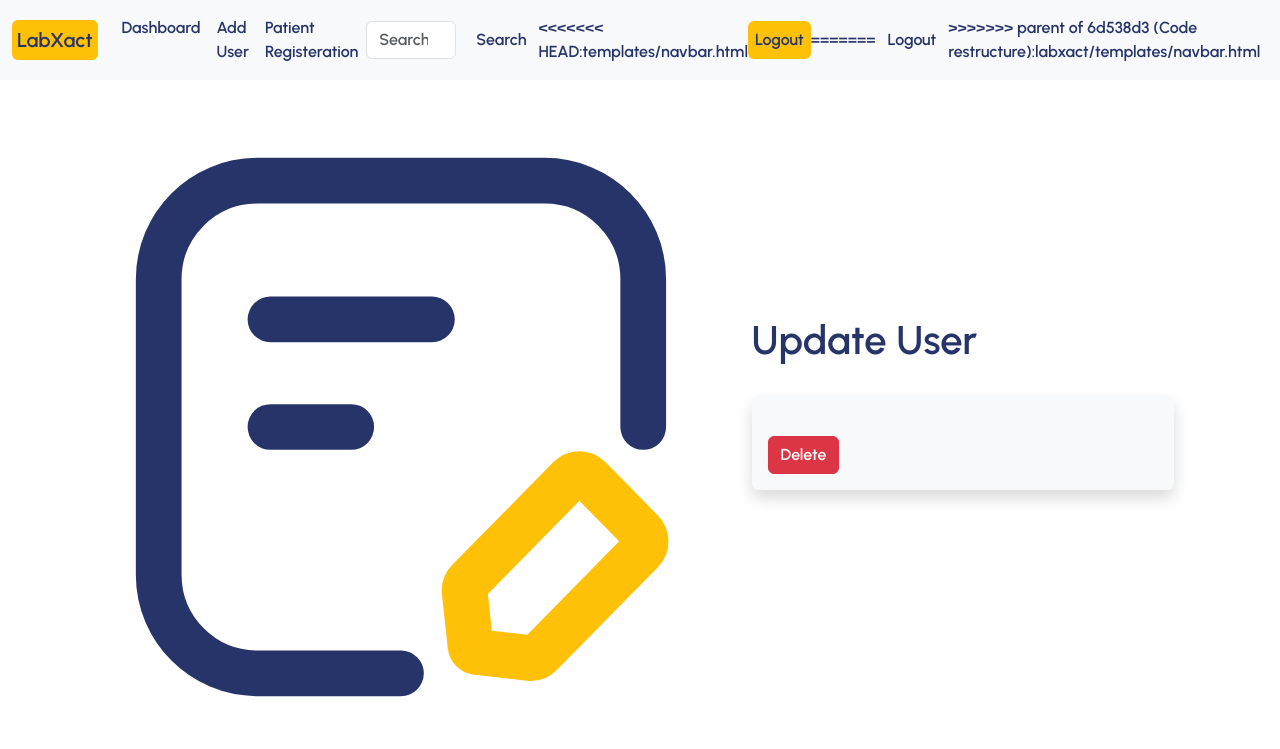
After one commit to collins-orian/LabXact, a Flask app: template templates/modify_patient.html in a window 1280 px wide. The commit adds this page. Shown: the top 749 px of the page. Run offline with Flask 3, Linux system fonts and the light colour scheme; the template is opened without the code that fills it, so the values that code supplies are empty; parts of the project's set-up code (start-up, migrations or seed data) failed here and were passed over.

Commit message:
Revert "Code restructure"
This reverts commit 6d538d33881129528bca5c479cc14b6769f5610f.

```diff
--- a/app.py
+++ b/app.py
@@ -7,7 +7,12 @@
 from datetime import datetime, date
 from werkzeug.security import generate_password_hash, check_password_hash
 from flask_login import UserMixin, login_user, LoginManager, login_required, logout_user, current_user
-from forms import LoginForm, UserForm, UpdateUserForm, PatientRegForm
+from forms import LoginForm, UserForm, UserUpdateForm, PatientRegForm, PatientUpdateForm
+
+
+# ----------------------------------------------------------------
+"""This is the main application entry point and the application
+secret key"""
 
 app = Flask(__name__)
 
@@ -261,37 +266,14 @@
     return render_template('500.html'), 500
 
 
-# Define the Patient model
-class Patients(db.Model):
-    __tablename__ = 'patients'
-
-    id = Column(Integer, primary_key=True, autoincrement=True)
-    patient_id = Column(String(100), unique=True, nullable=False)
-    first_name = Column(String(50), nullable=False)
-    middle_name = Column(String(50))
-    last_name = Column(String(50), nullable=False)
-    date_of_birth = Column(Date, nullable=False)
-    age = Column(Integer, nullable=False)
-    gender = Column(Enum('Male', 'Female', 'other'), nullable=False)
-    mobile = Column(String(20), nullable=False)
-    email = Column(String(60))
-    address = Column(String(150), nullable=False)
-    date_registered = Column(
-        DateTime, default=datetime.now(), nullable=False)
-
-    # laboratory_id = Column(Integer, ForeignKey('laboratory.id'))
-
-    # laboratory = relationship("Laboratory")
+# ----------------------------------------------------------------
+"""
+The models below create database tables for the application and
+ensures that the database tables are created in the correct order
+"""
 
 
-# # Create the Laboratory model
-# class Laboratory(db.Model):
-#     __tablename__ = 'laboratory'
-
-#     id = Column(Integer, primary_key=True)
-#     name = Column(String(50), nullable=False)
-
-# Create User Model
+# User Model
 class Users(db.Model, UserMixin):
     __tablename__ = 'users'
 
--- /dev/null
+++ b/templates/modify_patient.html
@@ -0,0 +1,53 @@
+{% extends "base.html" %} {% block title%} LabXact {% endblock %} {% block
+content %} {% for message in get_flashed_messages() %}
+
+<div class="alert alert-warning alert-dismissible fade show" role="alert">
+	{{ message }}
+	<button
+		type="button"
+		class="btn-close"
+		data-bs-dismiss="alert"
+		aria-label="Close"
+	></button>
+</div>
+
+{% endfor %}
+<div class="row" style="width: 100%; align-items: center">
+	<div class="col-md-6" style="width: 60%">
+		<img src="../static/images/edit.svg" style="width: 100%; margin: 0 auto" />
+	</div>
+	<div class="col-md-6" style="width: 40%">
+		<h1>Update User</h1>
+		<br />
+		<div class="shadow p-3 mb-5 bg-body-tertiary rounded">
+			<form method="POST" action="/modify_patient/{{patient_to_update.id}}">
+				{{ form.hidden_tag() }} {{ form.firstname.label(class='form-label',
+				style="color: #273469") }} {{ form.firstname(class='form-control mb-3',
+				value=patient_to_update.firstname) }}
+				{{form.middlename.label(class='form-label', style="color: #273469") }}
+				{{form.middlename(class='form-control mb-3', value=patient_to_update.middlename) }}
+				{{form.lastname.label(class='form-label' , style="color: #273469") }}
+				{{form.lastname(class='form-control mb-3' , value=patient_to_update.lastname) }}
+				{{form.dob.label(class='form-label', style="color: #273469") }}
+				{{form.dob(class='form-control mb-3', value=patient_to_update.date_of_birth) }}
+				{{form.age.label(class='form-label', style="color: #273469")}} {{
+				form.age(class='form-control mb-3', value=patient_to_update.age) }}
+				{{form.gender.label(class='form-label', style="color: #273469")}} {{
+				form.gender(class='form-control mb-3 form-select', value=patient_to_update.gender) }}
+				{{form.email.label(class='form-label', style="color: #273469")}} {{
+				form.email(class='form-control mb-3', value=patient_to_update.email) }}
+				{{form.mobile.label(class='form-label', style="color: #273469")}} {{
+				form.mobile(class='form-control mb-3', value=patient_to_update.mobile) }}
+				{{form.address.label(class='form-label', style="color: #273469")}} {{
+				form.address(class='form-control mb-3' , value=patient_to_update.address) }}
+				<br />
+				{{ form.submit(class='btn btn-warning', style="color: #273469; border:
+				none; background-color: #ffc107; hover-color: blue") }}
+				<a href="{{url_for('delete_patient', id=id)}}" class="btn btn-danger"
+					>Delete</a
+				>
+			</form>
+		</div>
+	</div>
+</div>
+{% endblock %}
--- a/templates/navbar.html
+++ b/templates/navbar.html
@@ -68,6 +68,7 @@
 					Search
 				</button>
 			</form>
+<<<<<<< HEAD:templates/navbar.html
 			<a
 				href="{{url_for('logout')}}"
 				style="
@@ -79,6 +80,15 @@
 				"
 				>Logout</a
 			>
+=======
+
+			<button
+				class="btn btn-outline-warning"
+				style="border: none; color: #273469"
+			>
+				<a href="{{url_for('logout')}}" style="text-decoration: none">Logout</a>
+			</button>
+>>>>>>> parent of 6d538d3 (Code restructure):labxact/templates/navbar.html
 		</div>
 	</div>
 </nav>
```
Also changed, not shown: forms.py (+21 -0 lines), templates/add_patient.html (+9 -0 lines), templates/add_user.html (+8 -0 lines), templates/modify_user.html (added, +48 -0 lines).
